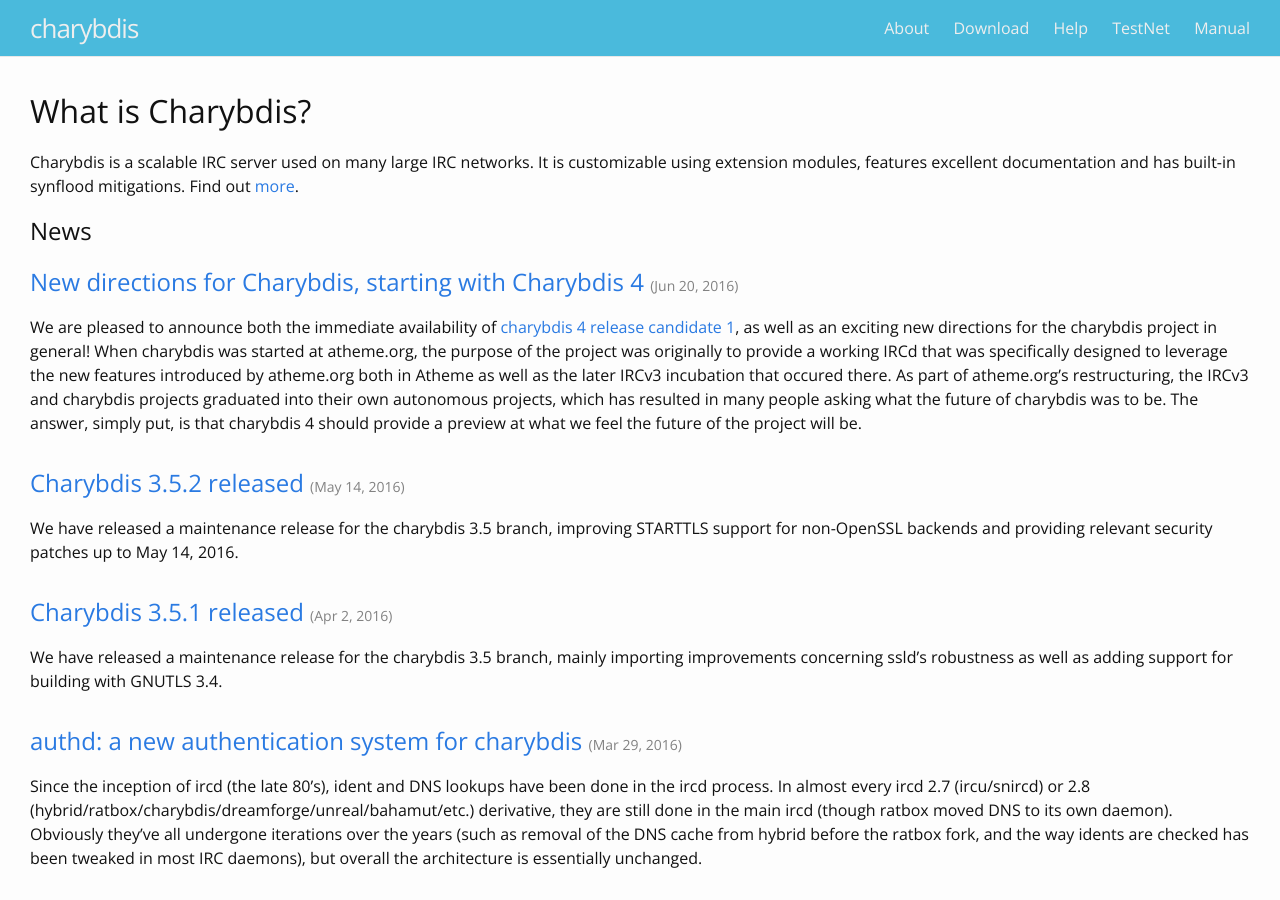
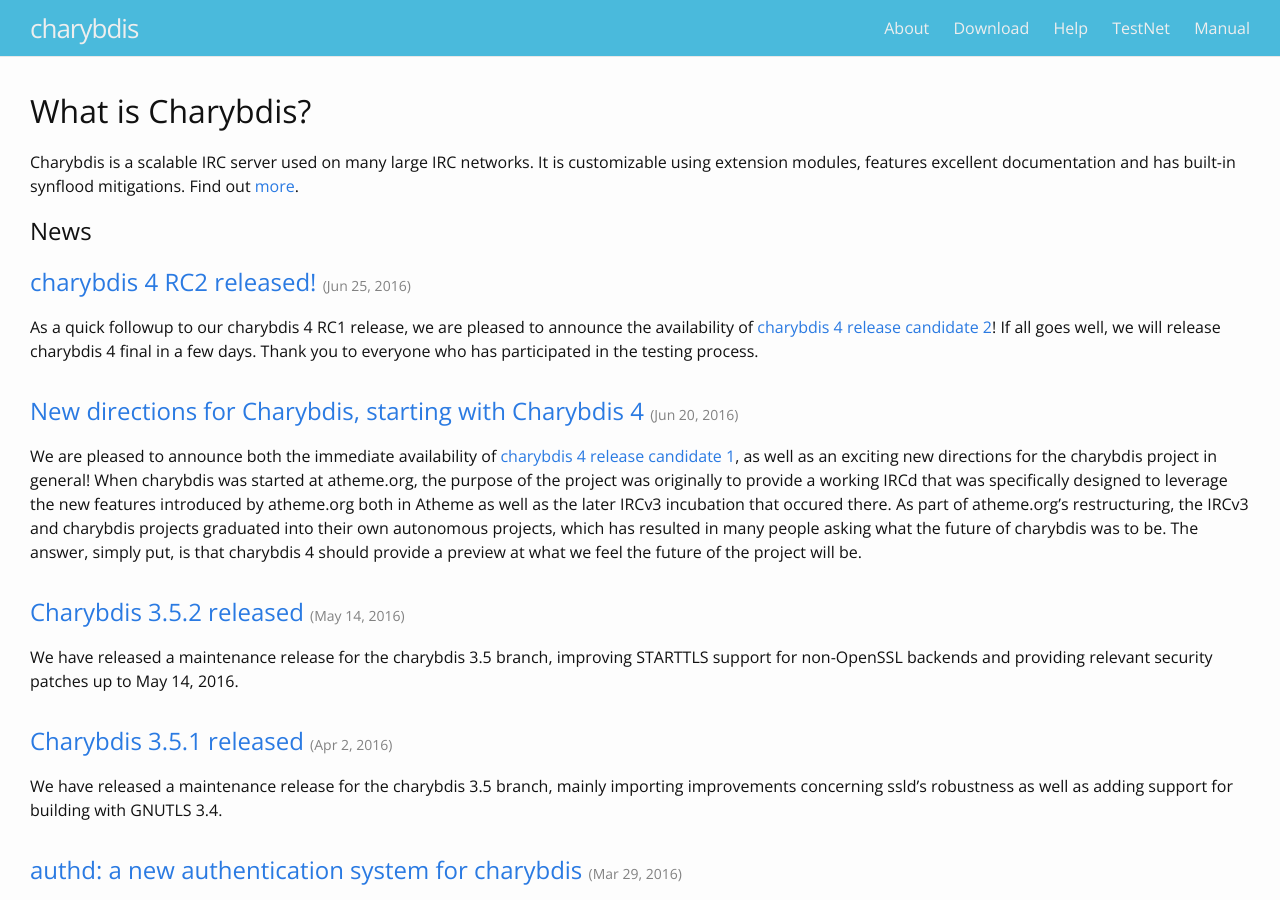
Before and after one commit to charybdis-ircd/charybdis-ircd.github.io, a Jekyll site: the page built from index.html, in a window 1280 px wide and 900 px high. Built offline with Jekyll 4.4.1, drawn with Linux system fonts in a browser that asks for light colours.

Commit message:
charybdis 4 rc2

```diff
--- /dev/null
+++ b/_posts/2016-06-25-charybdis-4-rc2-release.md
@@ -0,0 +1,7 @@
+---
+layout: post
+title:  "charybdis 4 RC2 released!"
+---
+
+As a quick followup to our charybdis 4 RC1 release, we are pleased to announce the availability of [charybdis 4 release candidate 2](http://distfiles.charybdis.io/charybdis-4-rc2.tar.bz2)!
+If all goes well, we will release charybdis 4 final in a few days.  Thank you to everyone who has participated in the testing process.
--- a/download.md
+++ b/download.md
@@ -12,7 +12,7 @@
 
 The latest testing release series is 4.
 
- * [charybdis 4-rc1 source](http://distfiles.charybdis.io/charybdis-4-rc1.tar.bz2)
+ * [charybdis 4-rc2 source](http://distfiles.charybdis.io/charybdis-4-rc2.tar.bz2)
 
 Older versions are available at [distfiles.charybdis.io](http://distfiles.charybdis.io).
 
```
